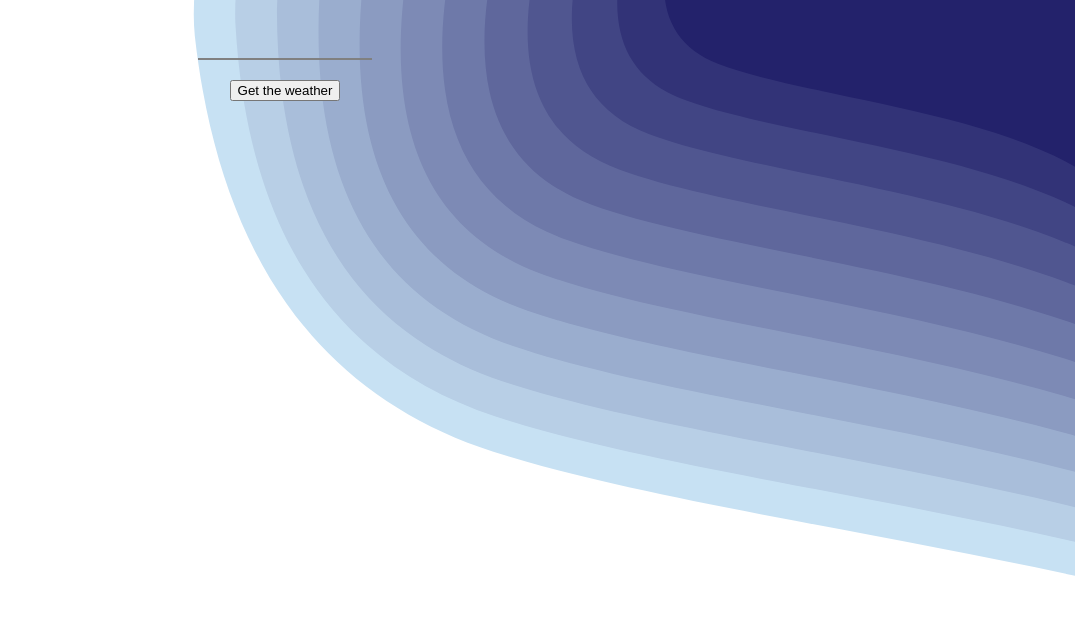
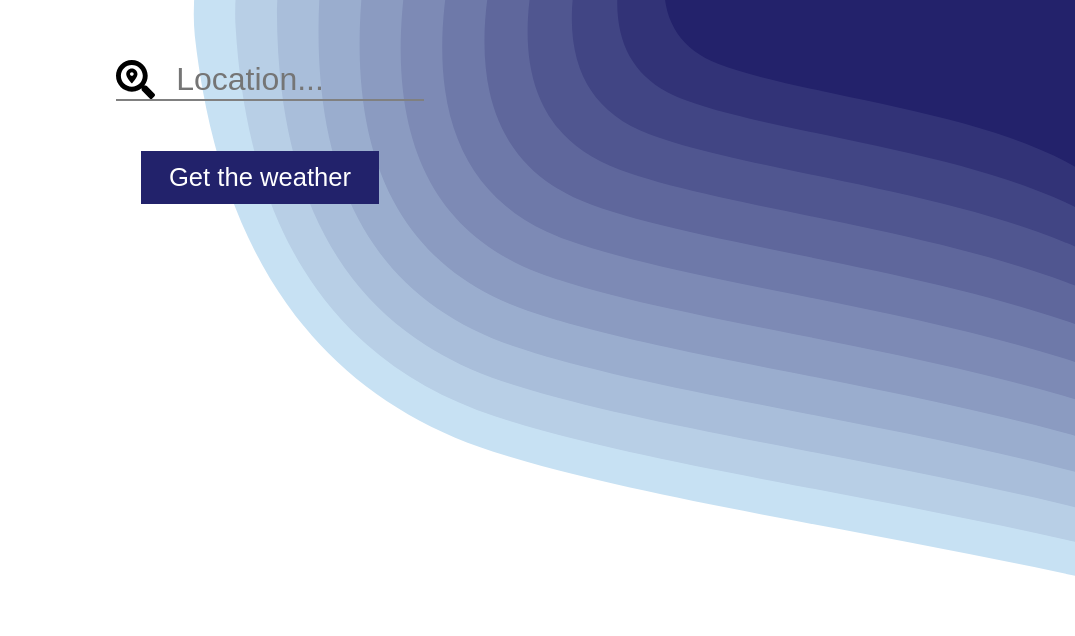
Before and after one commit to Ashley-Bennett/Weather_checker, a website: page public/index.html in a window 1280 px wide. Shown: the part 164-800 px from the top of the page, without its empty margins (205-1280 px from the left). Drawn offline with Linux system fonts and the light colour scheme.

Commit message:
good CSS

```diff
--- a/public/index.html
+++ b/public/index.html
@@ -17,7 +17,7 @@
         <h1>Weather Forecast</h1>
 
         <form>
-            <input id="weatherInput" type="text"><br>
+            <input id="weatherInput" type="text" placeholder="Location..."><br>
             <button id="submitButton">Get the weather</button>
         </form>
 
--- a/public/main.css
+++ b/public/main.css
@@ -9,38 +9,56 @@ html {
     text-align: center;
 
     margin-right: 500px;
-    margin-left: 200px;
+    margin-left: 150px;
 }
 
-h1{
+h1 {
     padding: 50px;
+    font-size: 3rem;
 }
 
-form {
+form {}
+
+input {
+    border: none;
+    border-bottom: 2px solid gray;
+    background: none;
+    width: 40%;
+    font-size: 2rem;
+    background-image: url(./search-location-solid.svg);
+    background-repeat: no-repeat;
+    padding-left: 60px;
+    margin-left: 20px;
+    transition: 200ms ease-in-out;
 
 }
 
-input {
-    /* padding: 20px; */
-    border: none;
-    border-bottom: 2px solid gray;
-    background: none;
-    width: 30%;
-    font-size: 2rem;
-}
+input:focus {
+    border-bottom: 2px solid #22226B;
+    outline: none;
+    color: #22226B;
 
-input:focus{
-    border-bottom: 2px solid #323377;
 }
 
 button {
-    margin: 20px;
+    background-color: #22226B;
+    border: none;
+    color: white;
+    padding: 12px 28px;
+    text-align: center;
+    text-decoration: none;
+    display: inline-block;
+    font-size: 1.6rem;
+    margin: 50px 2px;
+    -webkit-transition-duration: 0.4s;
+    transition-duration: 0.4s;
+    cursor: pointer;
 }
 
-#one{
-
+#one {
+    font-size: 1.8rem;
 }
 
-#two{
-
+#two {
+    font-size: 1.8rem;
 }
```
Also changed, not shown: public/index.js (deleted, +0 -7 lines), public/search-location-solid.svg (added).
